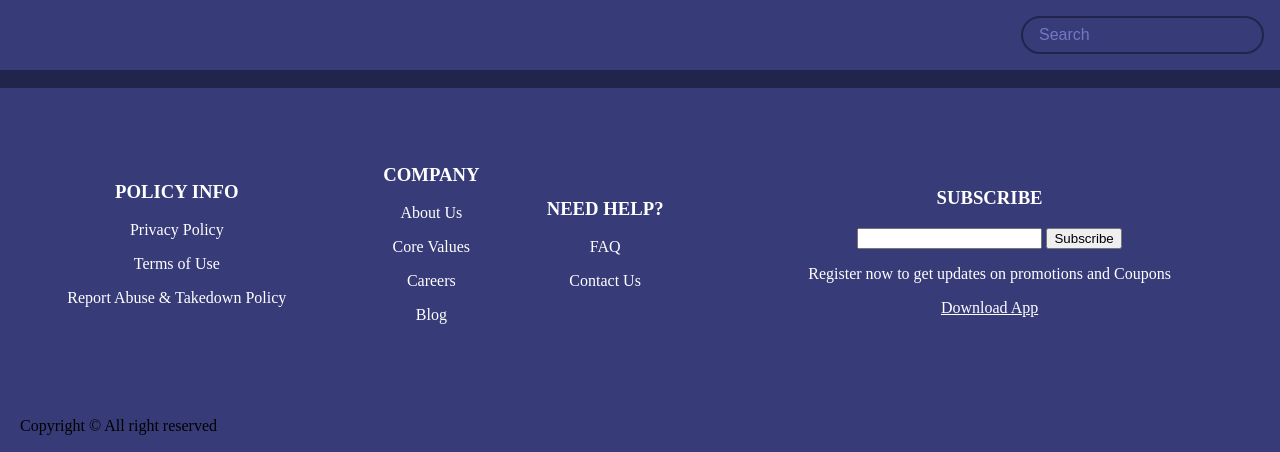
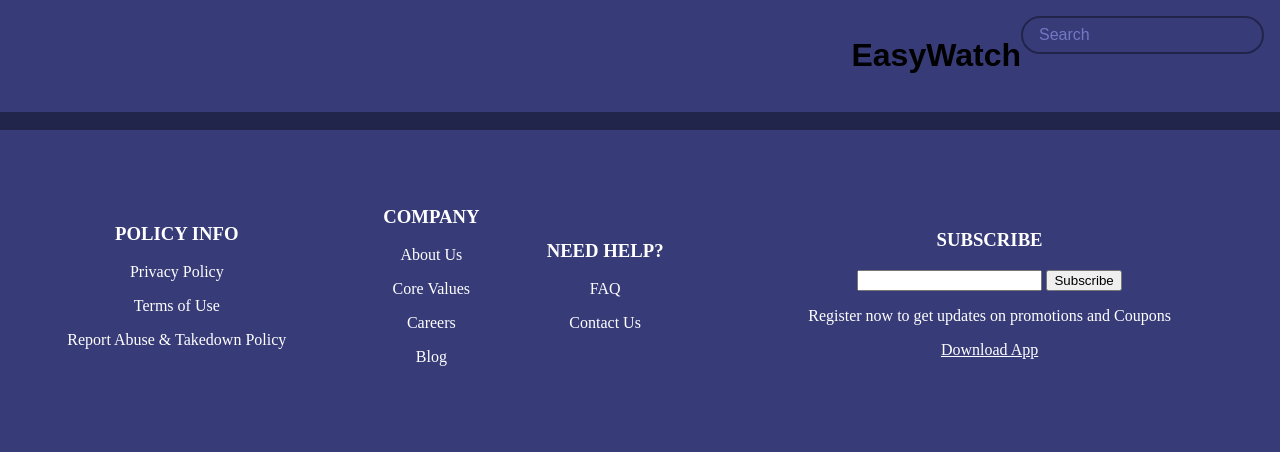
Before and after one commit to Gurushankar432/Movieapp, a plain HTML site: page index.html in a window 1280 px wide. Shown: the top 452 px of the page. Drawn offline with Linux system fonts and the light colour scheme; no server answers.

Commit message:
Update index.html
Naming the app

```diff
--- a/index.html
+++ b/index.html
@@ -16,6 +16,7 @@
 
 <body>
     <header>
+        <h1>EasyWatch</h1>
       <p> </P>
         <form id="form">
             <input type="text" id="search" class="search" placeholder="Search">
```
